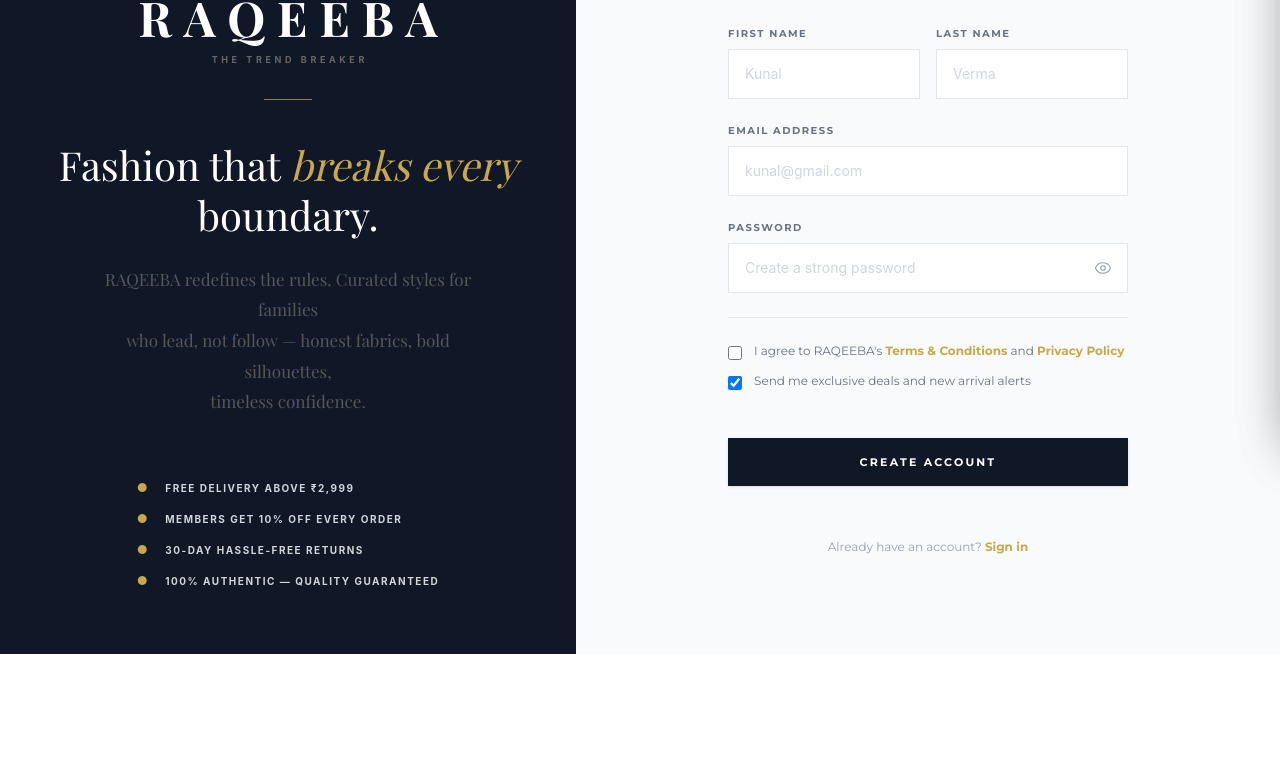
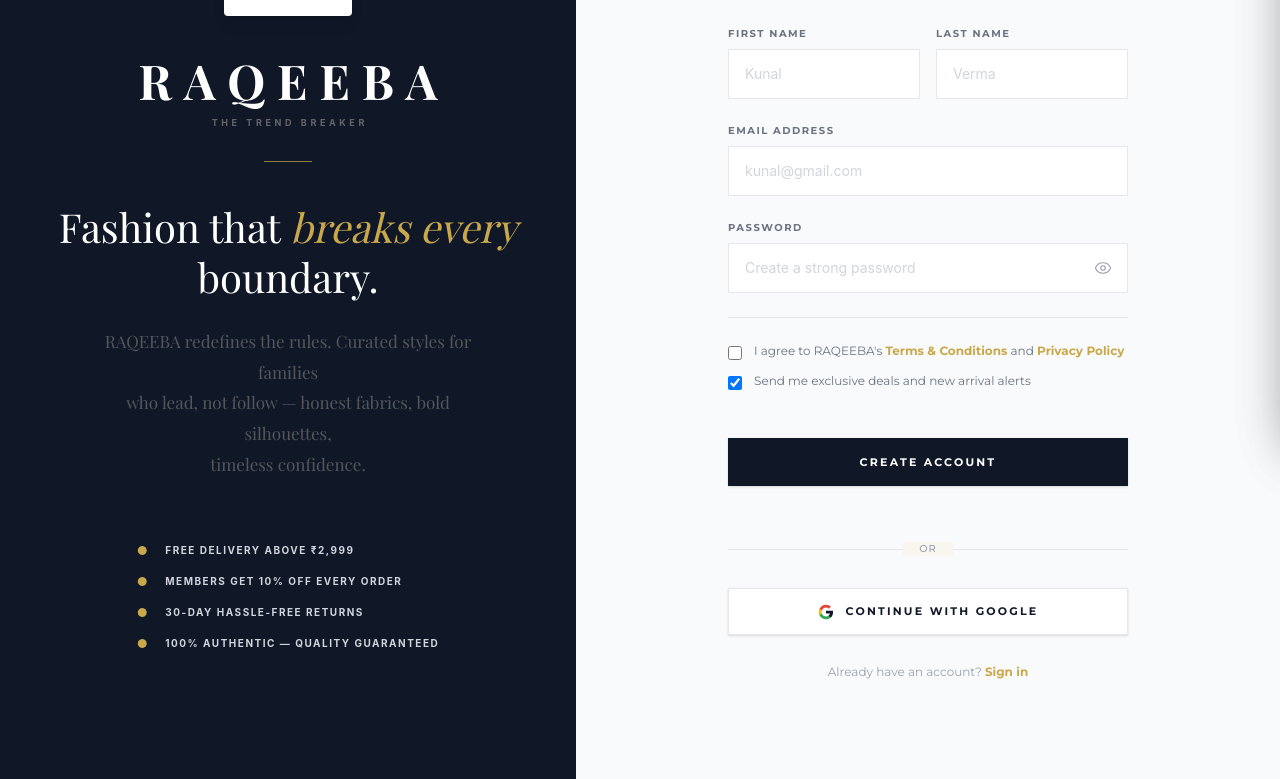
Before and after one commit to Kunal455/Ecommerce, a React (Vite) app in the folder Frontend/: page /register in a window 1280 px wide. Shown: the part 365-1144 px from the top of the page. Before the commit the page ends 1019 px from the top, so only its background shows below. Built offline with nearby package versions, Linux system fonts and the light colour scheme; no server answers; a web font is replaced by a local one.

Commit message:
Add Google auth to signup page

```diff
--- a/Frontend/src/pages/Signup.jsx
+++ b/Frontend/src/pages/Signup.jsx
@@ -3,7 +3,8 @@
 import { Link, useNavigate } from 'react-router-dom'
 import { Eye, EyeOff } from 'lucide-react'
 import { useDispatch, useSelector } from 'react-redux'
-import { registerUser } from '../redux/slices/authSlice'
+import { registerUser, googleLoginUser } from '../redux/slices/authSlice'
+import { useGoogleLogin } from '@react-oauth/google'
 import toast from 'react-hot-toast'
 
 const Signup = () => {
@@ -11,6 +12,23 @@
   const dispatch = useDispatch()
   const navigate = useNavigate()
   const { loading, error } = useSelector(state => state.auth)
+
+  const googleLogin = useGoogleLogin({
+    onSuccess: (tokenResponse) => {
+      dispatch(googleLoginUser(tokenResponse.credential || tokenResponse.access_token)).then((action) => {
+        if(!action.error) {
+          toast.success("Account created successfully!");
+          navigate('/');
+        } else {
+          toast.error(action.payload?.message || action.payload || "Google signup failed");
+        }
+      })
+    },
+    onError: () => {
+      console.log('Google Signup Failed');
+      toast.error("Google Signup Failed");
+    },
+  })
 
   const [formData, setFormData] = useState({
     firstName: '',
@@ -150,6 +168,29 @@
             CREATE ACCOUNT
           </button>
 
+          <div className="relative my-8">
+            <div className="absolute inset-0 flex items-center">
+              <div className="w-full border-t border-gray-200"></div>
+            </div>
+            <div className="relative flex justify-center text-sm">
+              <span className="px-4 bg-[#f9f6f0] text-gray-400 text-[10px] font-medium tracking-widest uppercase">or</span>
+            </div>
+          </div>
+
+          <button
+            type="button"
+            onClick={() => googleLogin()}
+            className="w-full bg-white text-[#101828] py-3.5 px-4 font-bold tracking-[0.2em] text-[11px] border border-gray-200 shadow-sm hover:bg-gray-50 flex items-center justify-center gap-3 uppercase transition-all rounded-none"
+          >
+            <svg className="w-4 h-4" viewBox="0 0 24 24">
+              <path fill="currentColor" fillRule="evenodd" d="M22.56 12.25c0-.78-.07-1.53-.2-2.25H12v4.26h5.92c-.26 1.37-1.04 2.53-2.21 3.31v2.77h3.57c2.08-1.92 3.28-4.74 3.28-8.09z" clipRule="evenodd"></path>
+              <path fill="#34A853" fillRule="evenodd" d="M12 23c2.97 0 5.46-.98 7.28-2.66l-3.57-2.77c-.98.66-2.23 1.06-3.71 1.06-2.86 0-5.29-1.93-6.16-4.53H2.18v2.84C3.99 20.53 7.7 23 12 23z" clipRule="evenodd"></path>
+              <path fill="#FBBC05" fillRule="evenodd" d="M5.84 14.09c-.22-.66-.35-1.36-.35-2.09s.13-1.43.35-2.09V7.07H2.18C1.43 8.55 1 10.22 1 12s.43 3.45 1.18 4.93l2.85-2.22.81-.62z" clipRule="evenodd"></path>
+              <path fill="#EA4335" fillRule="evenodd" d="M12 5.38c1.62 0 3.06.56 4.21 1.64l3.15-3.15C17.45 2.09 14.97 1 12 1 7.7 1 3.99 3.47 2.18 7.07l3.66 2.84c.87-2.6 3.3-4.53 6.16-4.53z" clipRule="evenodd"></path>
+            </svg>
+            CONTINUE WITH GOOGLE
+          </button>
+
           <div className="text-center mt-6">
             <span className="text-[12px] text-gray-400">Already have an account? </span>
             <Link to="/login" className="text-[12px] font-bold text-[#c9a84c] hover:text-[#b0923f] transition-colors">Sign in</Link>
```
